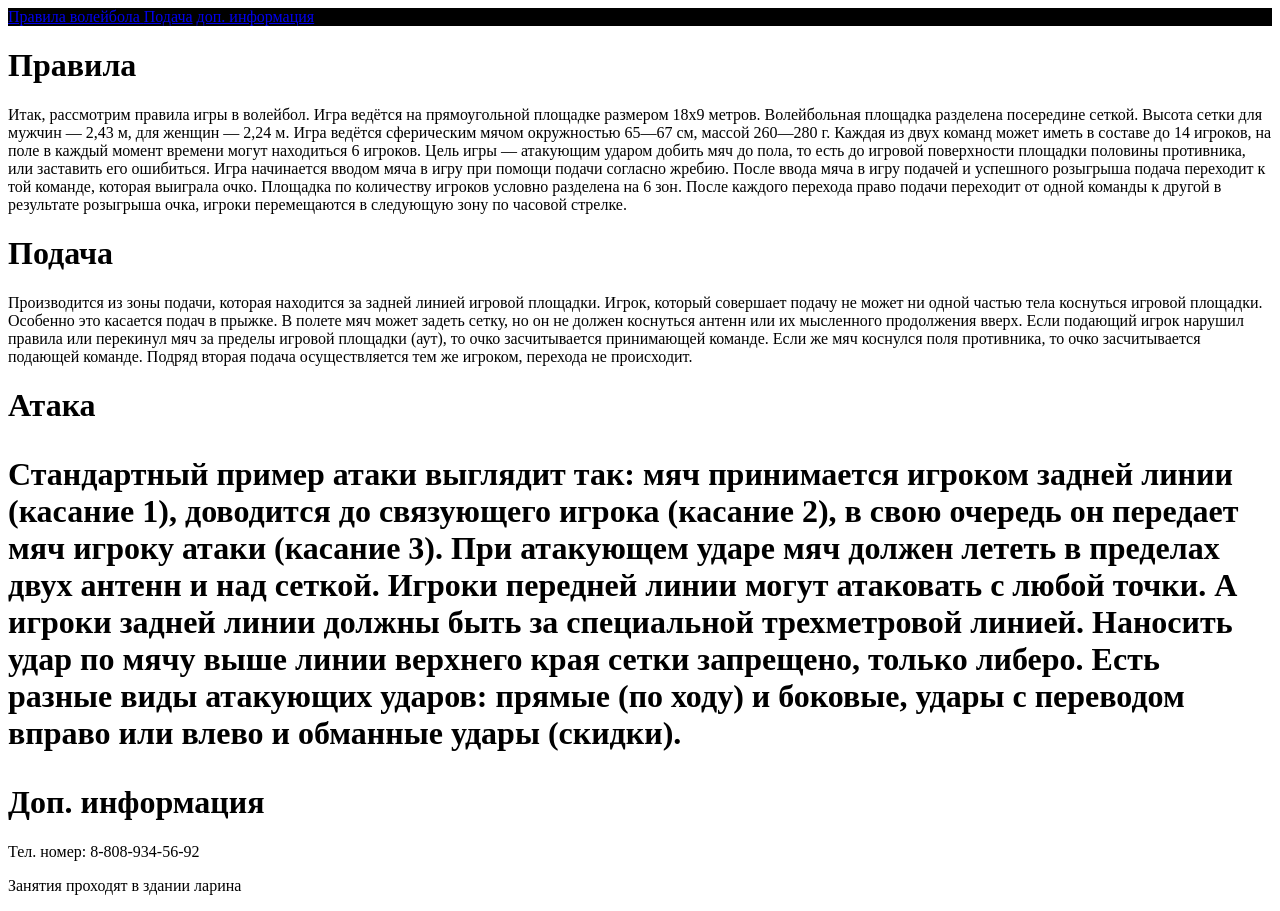
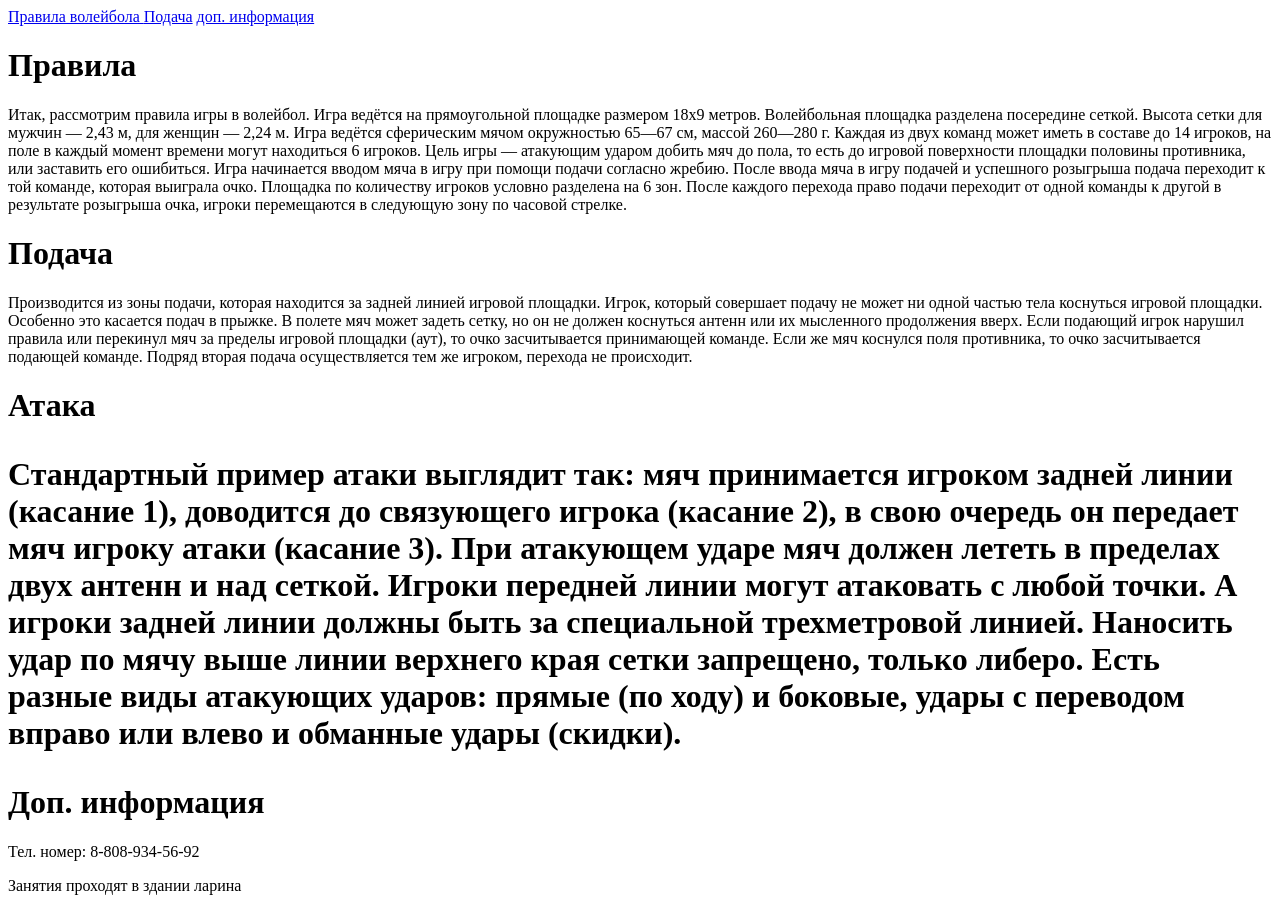
Before and after one commit to asemru/dtftuift, a plain HTML site: page index.html in a window 1280 px wide. Drawn offline with Linux system fonts and the light colour scheme.

Commit message:
Update index.html

```diff
--- a/index.html
+++ b/index.html
@@ -3,7 +3,7 @@
   <title>Код блочного сайта</title>
   <linf href="style.css" type="text/css" rel="stylesheet">
 </head>
- <header style="background-color: black; color-white">
+ <header>
     <a href="#ref"> Правила волейбола </a>
     <a href="#took">Подача</a>
     <a href="#rum">доп. информация</a>
```
